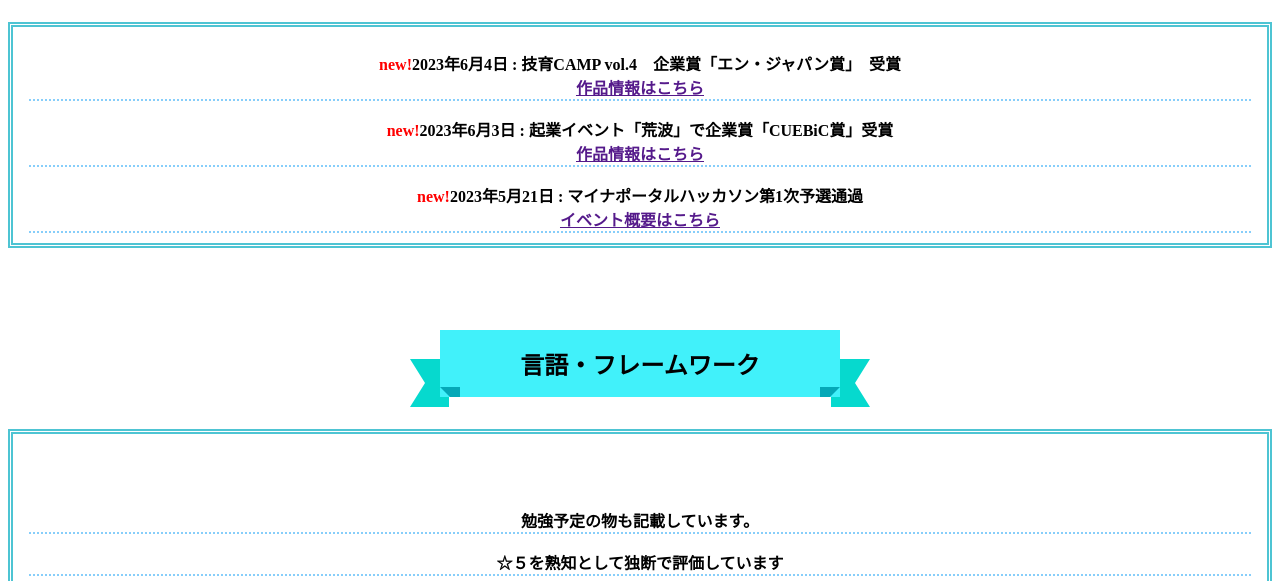
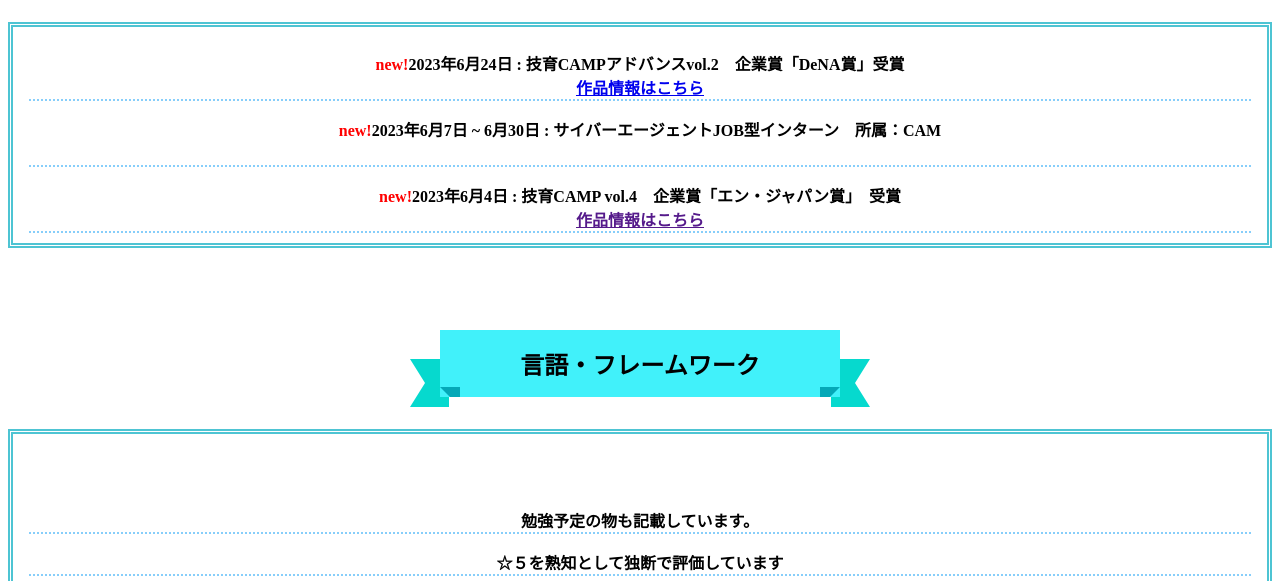
Before and after one commit to uedamasanari/portfolio, a plain HTML site: page index.html in a window 1280 px wide. Shown: the part 1395-1976 px from the top of the page. Drawn offline with Linux system fonts and the light colour scheme.

Commit message:
賞歴追加

```diff
--- a/index.html
+++ b/index.html
@@ -48,6 +48,11 @@
         <div class="gap"></div>
         <h2><span>資格・賞歴</span></h2>
         <div class="appeal">
+            <p><a class="new">new!</a>2023年6月24日 : 技育CAMPアドバンスvol.2　企業賞「DeNA賞」受賞<br><a target="_blank"
+                href="https://matiawaseapp.vercel.app/map">作品情報はこちら</a><span>　</span><span
+                class="br"><br></span></p>
+            <p><a class="new">new!</a>2023年6月7日 ~ 6月30日 : サイバーエージェントJOB型インターン　所属：CAM<br><span>　</span><span
+                class="br"><br></span></p>
             <p><a class="new">new!</a>2023年6月4日 : 技育CAMP vol.4　企業賞「エン・ジャパン賞」　受賞<br><a target="_blank"
                 href="">作品情報はこちら</a><span>　</span><span
                 class="br"><br></span></p>
```
